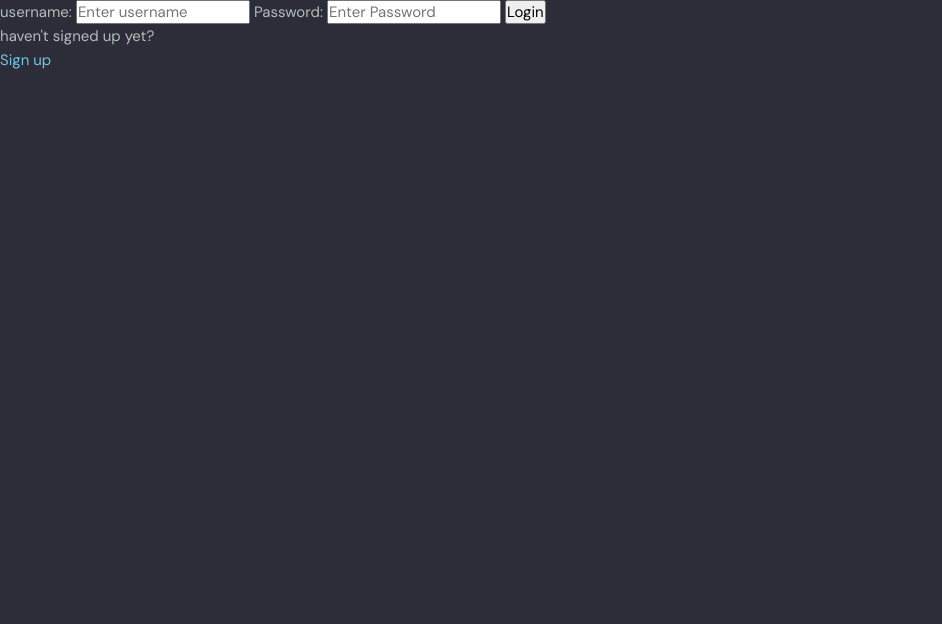
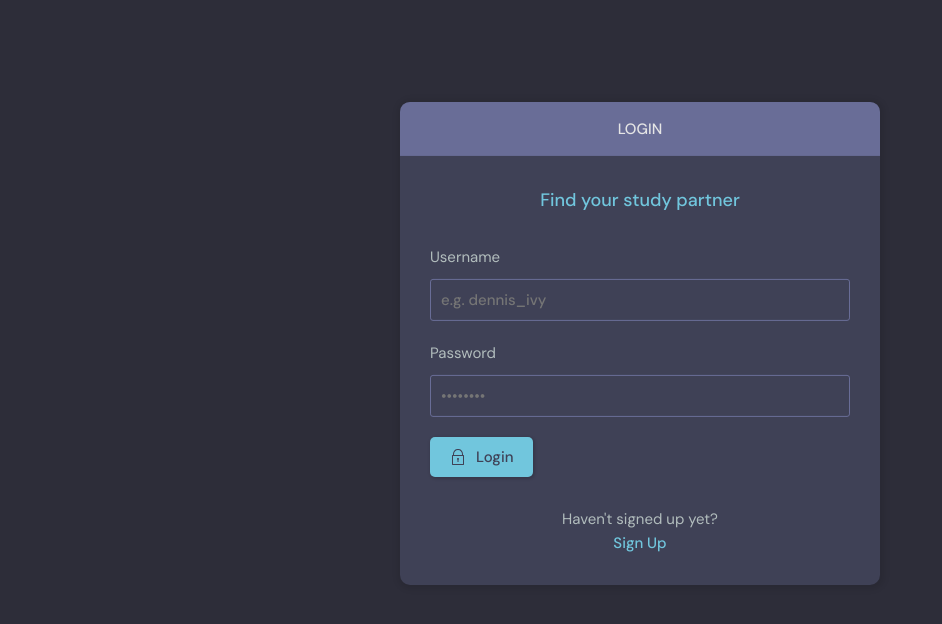
Before and after one commit to vincenttommi/try-django, a Django app: page /login/ in a window 1280 px wide. Shown: the part 76-700 px from the top of the page, without its empty margins (0-942 px from the left). Run offline with Django 4.2, Linux system fonts and the light colour scheme.

Commit message:
updating login templates

```diff
--- a/elimu_site/wera/templates/wera/login_register.html
+++ b/elimu_site/wera/templates/wera/login_register.html
@@ -1,38 +1,64 @@
- {% extends "wera/main.html" %}
+{% extends "wera/main.html" %}
+{% block content %}
+    <main class="auth layout">
+
+      {% if page  == 'login' %}
+      <div class="container">
+        <div class="layout__box">
+          <div class="layout__boxHeader">
+            <div class="layout__boxTitle">
+              <h3>Login</h3>
+            </div>
+          </div>
+          <div class="layout__body">
+            <h2 class="auth__tagline">Find your study partner</h2>
+
+            <form class="form" action="#">
+              <div class="form__group form__group">
+                <label for="room_name">Username</label>
+                <input id="username" name="username" type="text" placeholder="e.g. dennis_ivy" />
+              </div>
+              <div class="form__group">
+                <label for="password">Password</label>
+                <input
+                  id="password"
+                  name="password"
+                  type="password"
+                  placeholder="&bull;&bull;&bull;&bull;&bull;&bull;&bull;&bull;"
+                />
+              </div>
+
+              <button class="btn btn--main" type="submit">
+                <svg
+                  version="1.1"
+                  xmlns="http://www.w3.org/2000/svg"
+                  width="32"
+                  height="32"
+                  viewBox="0 0 32 32"
+                >
+                  <title>lock</title>
+                  <path
+                    d="M27 12h-1v-2c0-5.514-4.486-10-10-10s-10 4.486-10 10v2h-1c-0.553 0-1 0.447-1 1v18c0 0.553 0.447 1 1 1h22c0.553 0 1-0.447 1-1v-18c0-0.553-0.447-1-1-1zM8 10c0-4.411 3.589-8 8-8s8 3.589 8 8v2h-16v-2zM26 30h-20v-16h20v16z"
+                  ></path>
+                  <path
+                    d="M15 21.694v4.306h2v-4.306c0.587-0.348 1-0.961 1-1.694 0-1.105-0.895-2-2-2s-2 0.895-2 2c0 0.732 0.413 1.345 1 1.694z"
+                  ></path>
+                </svg>
+
+                Login
+              </button>
+            </form>
+
+            <div class="auth__action">
+              <p>Haven't signed up yet?</p>
+              <a href="signup.html" class="btn btn--link">Sign Up</a>
+            </div>
+          </div>
+        </div>
+      </div>
 
 
- {%  block content %}
-
-
- {%  if page  == 'login' %}
-<div>
-<form  method="POST"   action="">
-    {% csrf_token %}
-
-
-    <label>username:</label>
-    <input type="text"   name="username"  placeholder="Enter username"/>
-
-     <label>Password:</label>
-     <input type="password" name="password" placeholder="Enter Password" />
-
-    <input  type="submit" value="Login" />
-</form>
-<p>haven't  signed up yet?</p>
-<a href="{%   url  'register' %}" > Sign up</a>
-</div>
-
-{% else %}
-
-<div>
-<form  method="POST"   action="">
-    {% csrf_token %}
-    {{form.as_p}}
-    {% comment %} wraps the paragraph page that makes the styling better {% endcomment %}
-    <input type="submit" value="Register"/>
-</form>
-<p>Already signed up yet?</p>
-<a  href="  {%  url 'login' %}">Login</a>
-</div>
-{%  endif %}
- {% endblock content %}%
+      {% else %}
+      {%  endif %}
+    </main>
+  {%  endblock content %}
```
Also changed, not shown: elimu_site/wera/templates/wera/delete.html (+35 -10 lines), elimu_site/wera/templates/wera/delete_old.html (added, +14 -0 lines), elimu_site/wera/templates/wera/login_register_old.html (added, +38 -0 lines), elimu_site/wera/templates/wera/room.html (+7 -3 lines).
